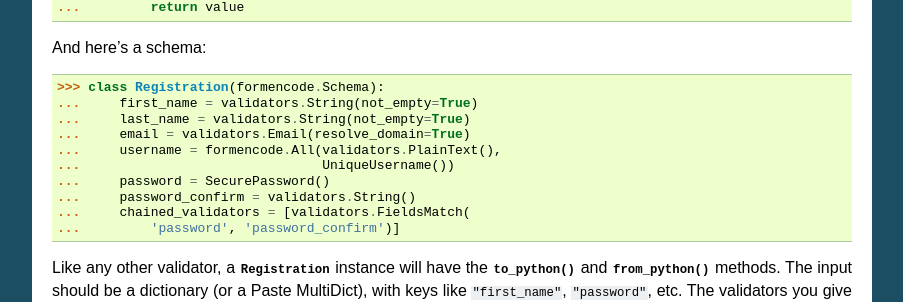
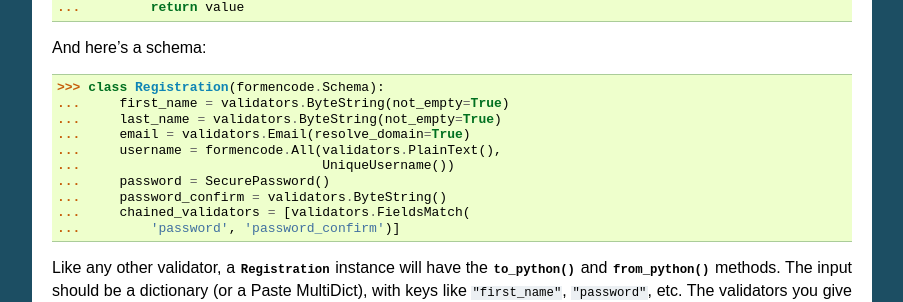
Before and after one commit to formencode/formencode, a Sphinx documentation site: the page built from docs/Validator.txt, in a window 1280 px wide and 1400 px high, scrolled down 2713 px. Shown: the part 164-466 px from the top of the window, without its empty margins (198-1101 px from the left). Built offline with Sphinx 7.4.7, drawn with Linux system fonts in a browser that asks for light colours; pages that are not in the unit, such as notebooks, are missing from menus.

Commit message:
Let String be an alias to either ByteString or UnicodeString.

```diff
--- a/docs/Validator.txt
+++ b/docs/Validator.txt
@@ -184,13 +184,13 @@
 And here's a schema::
 
     >>> class Registration(formencode.Schema):
-    ...     first_name = validators.String(not_empty=True)
-    ...     last_name = validators.String(not_empty=True)
+    ...     first_name = validators.ByteString(not_empty=True)
+    ...     last_name = validators.ByteString(not_empty=True)
     ...     email = validators.Email(resolve_domain=True)
     ...     username = formencode.All(validators.PlainText(),
     ...                               UniqueUsername())
     ...     password = SecurePassword()
-    ...     password_confirm = validators.String()
+    ...     password_confirm = validators.ByteString()
     ...     chained_validators = [validators.FieldsMatch(
     ...         'password', 'password_confirm')]
 
@@ -282,7 +282,7 @@
 
     >>> class BookSchema(formencode.Schema):
     ...     id = validators.Int()
-    ...     title = validators.String(not_empty=True)
+    ...     title = validators.ByteString(not_empty=True)
     >>> validator = formencode.ForEach(BookSchema())
 
 The :obj:`validator` we've created will take a list of dictionaries as
--- a/docs/modules/validators.txt
+++ b/docs/modules/validators.txt
@@ -11,13 +11,13 @@
 Basic Types
 ~~~~~~~~~~~
 
+.. autoclass:: ByteString
 .. autoclass:: StringBool
 .. autoclass:: Bool
 .. autoclass:: Int
 .. autoclass:: Number
 .. autoclass:: UnicodeString
 .. autoclass:: Set
-.. autoclass:: String
 
 Basic Validator/Converters
 ~~~~~~~~~~~~~~~~~~~~~~~~~~
```
Also changed, not shown: 3 other files.
